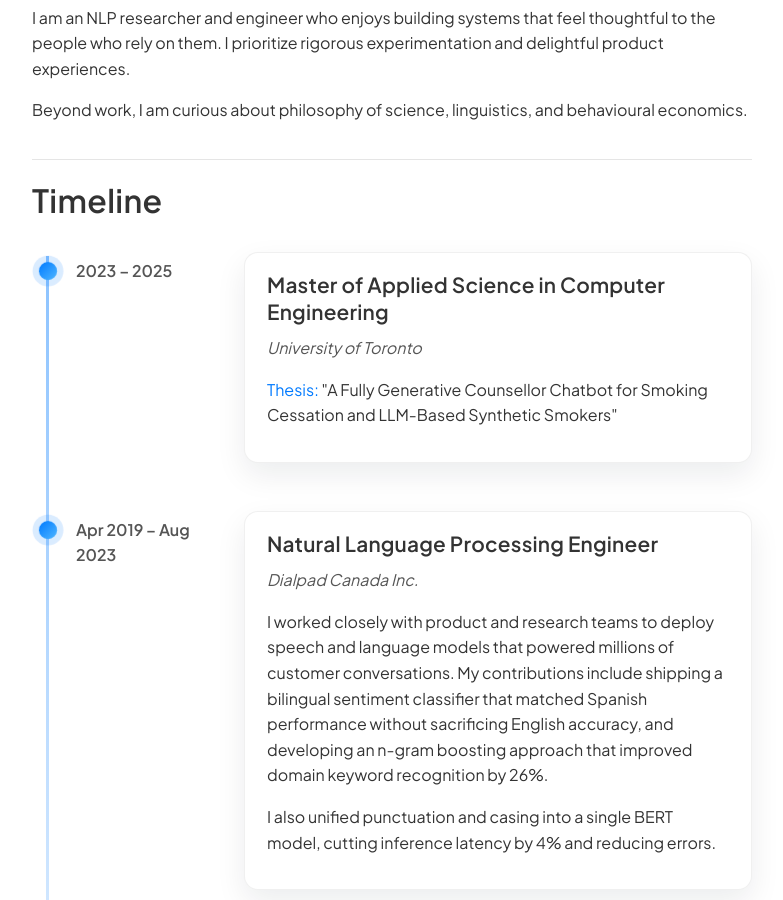
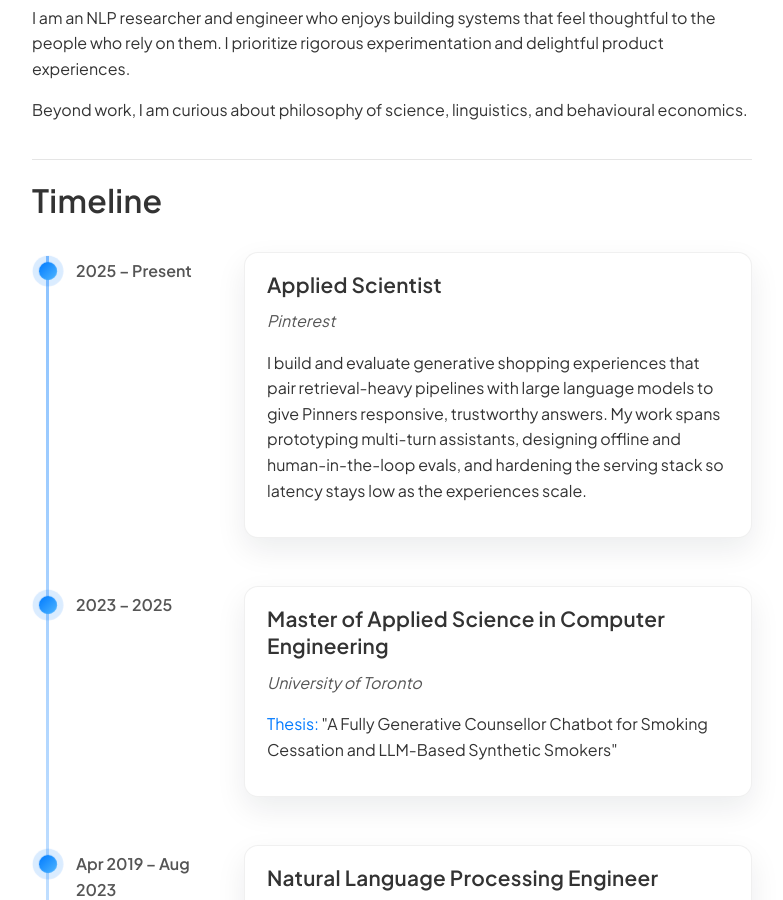
Before and after one commit to zaffnet/zaffnet.github.io, a Jekyll site: the page built from index.html, in a window 1280 px wide and 900 px high, scrolled down 438 px. Shown: the whole window, without its empty margins (248-1031 px from the left). Built offline with Jekyll 4.4.1, drawn with Linux system fonts in a browser that asks for light colours.

Commit message:
Add Pinterest role to timeline

```diff
--- a/index.html
+++ b/index.html
@@ -39,6 +39,19 @@ title: "Home"
   <div id="timeline" class="content-section timeline">
     <h2>Timeline</h2>
     <div class="timeline-track">
+      <div class="timeline-item">
+        <div class="timeline-marker" aria-hidden="true"></div>
+        <div class="timeline-date">2025 &ndash; Present</div>
+        <div class="timeline-body">
+          <h3>Applied Scientist</h3>
+          <p class="timeline-organization">Pinterest</p>
+          <p>
+            I build and evaluate generative shopping experiences that pair retrieval-heavy pipelines with large language models
+            to give Pinners responsive, trustworthy answers. My work spans prototyping multi-turn assistants, designing offline
+            and human-in-the-loop evals, and hardening the serving stack so latency stays low as the experiences scale.
+          </p>
+        </div>
+      </div>
       <div class="timeline-item">
         <div class="timeline-marker" aria-hidden="true"></div>
         <div class="timeline-date">2023 &ndash; 2025</div>
```
